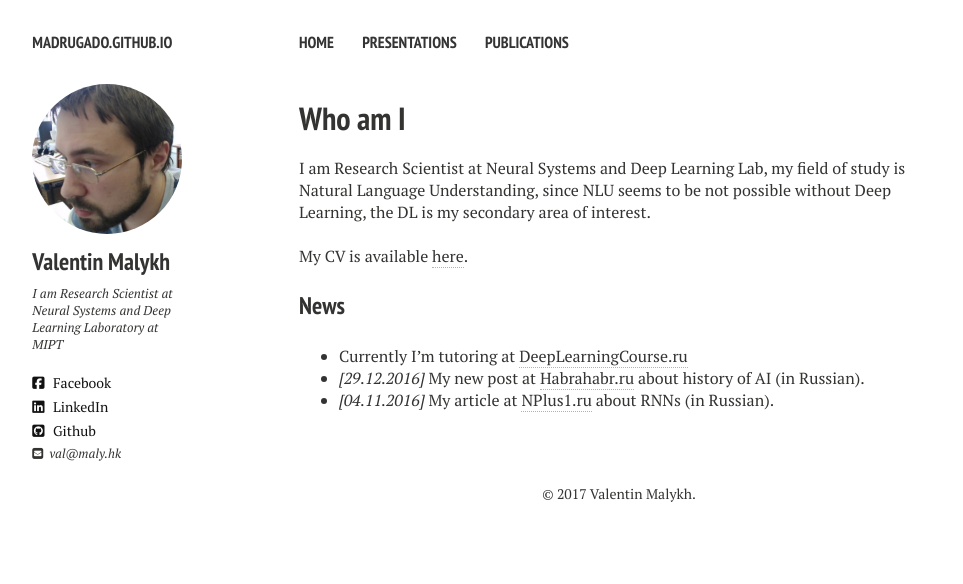
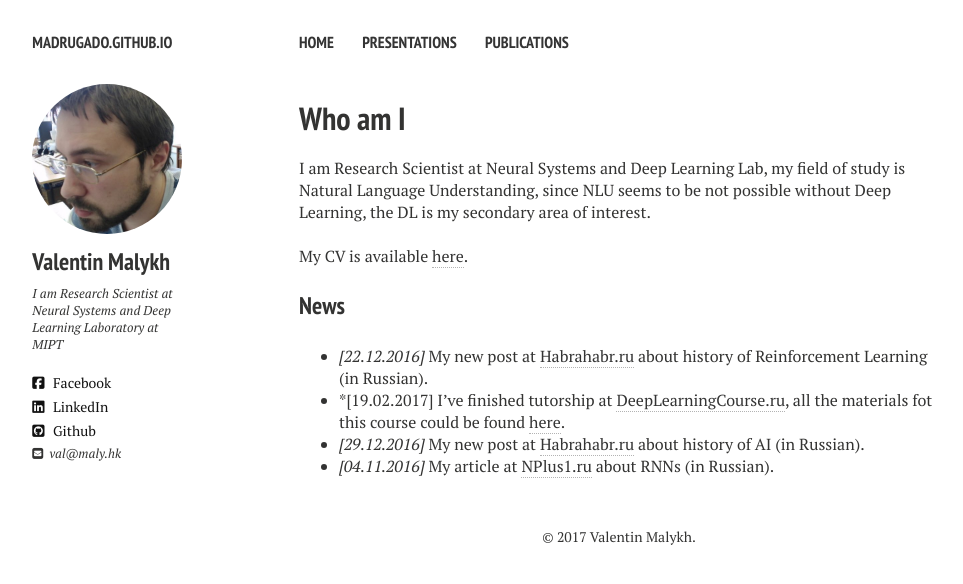
Before and after one commit to madrugado/madrugado.github.io, a Jekyll site: the page built from index.md, in a window 1280 px wide. Shown: the top 584 px of the page, without its empty margins (21-984 px from the left). Built offline with Jekyll 4.4.1, drawn with Linux system fonts in a browser that asks for light colours; nearby versions of some CDN libraries.

Commit message:
ENH: added new post & materials for the course

```diff
--- a/index.md
+++ b/index.md
@@ -9,6 +9,7 @@ I am Research Scientist at Neural Systems and Deep Learning Lab, my field of stu
 My CV is available [here](resume/one-page-cv.pdf).
 
 ### News
-- Currently I'm tutoring at [DeepLearningCourse.ru](http://DeepLearningCourse.ru)
+- *[22.12.2016]* My new post at [Habrahabr.ru](https://habrahabr.ru/post/322404/) about history of Reinforcement Learning (in Russian).
+- *[19.02.2017] I've finished tutorship at [DeepLearningCourse.ru](http://DeepLearningCourse.ru), all the materials fot this course could be found [here](https://github.com/DeepLearningCourse/DeepLearningCourse).
 - *[29.12.2016]* My new post at [Habrahabr.ru](https://habrahabr.ru/company/mipt/blog/318758/) about history of AI (in Russian).
 - *[04.11.2016]* My article at [NPlus1.ru](https://nplus1.ru/material/2016/11/04/recurrent-networks) about RNNs (in Russian).
```
